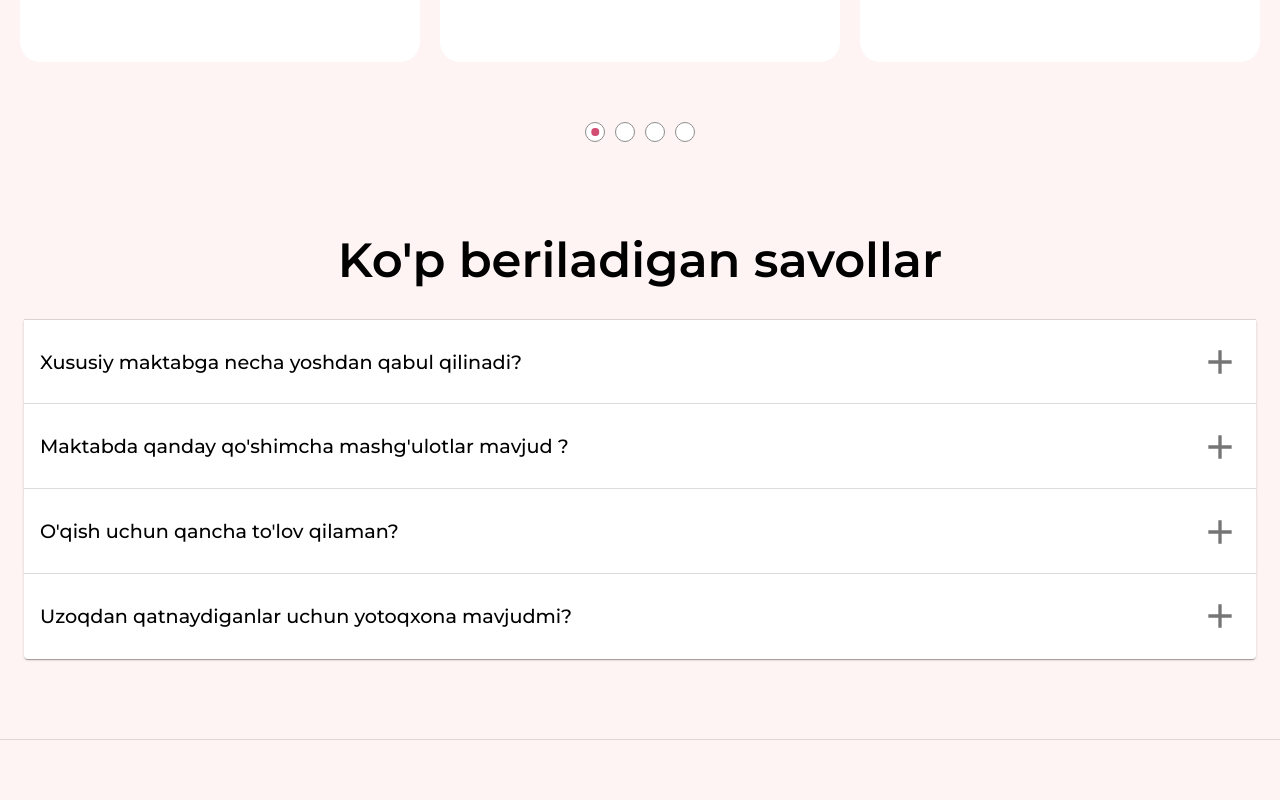
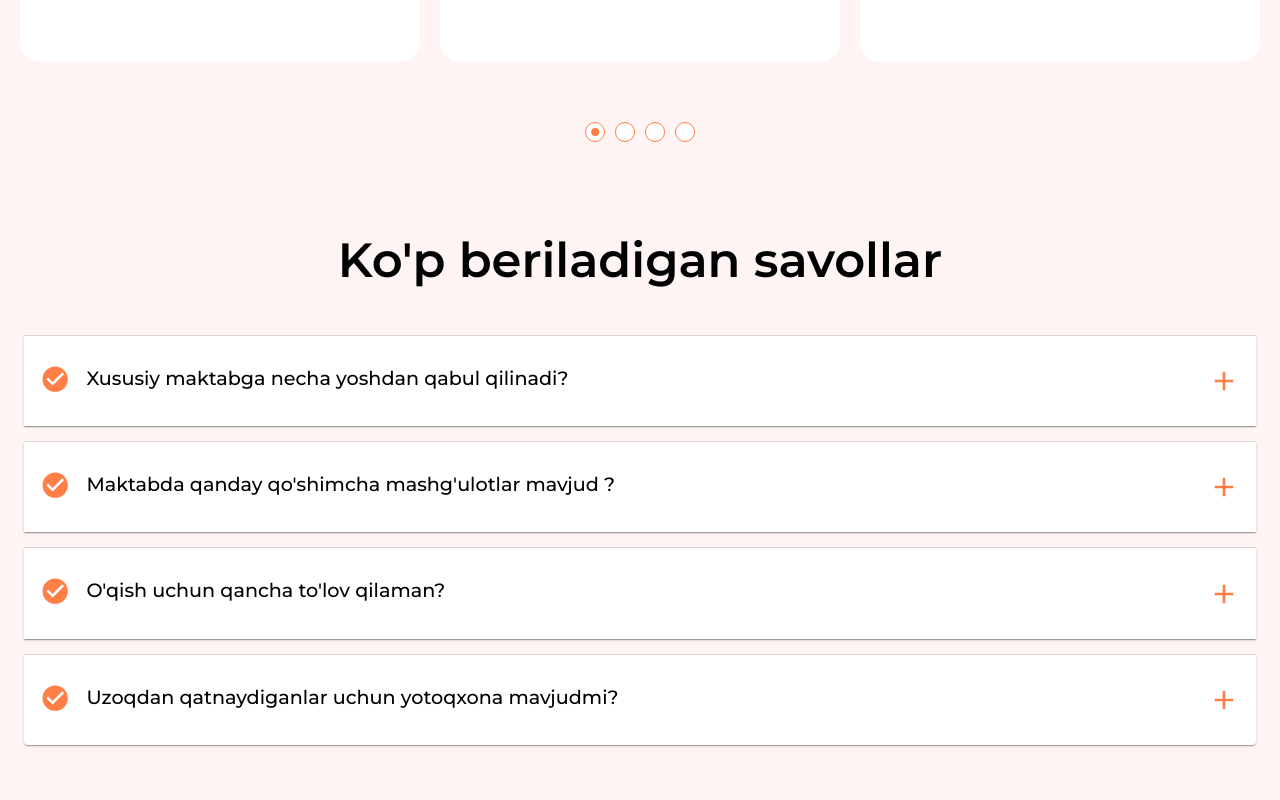
Before and after one commit to AsilbekJr/sps, a React (Vite) app: page /about in a window 1280 px wide. Shown: the part 1760-2560 px from the top of the page. Built offline with nearby package versions, Linux system fonts and the light colour scheme.

Commit message:
directions page created

```diff
--- a/src/App.jsx
+++ b/src/App.jsx
@@ -13,6 +13,7 @@ import Footer from "./Footer";
 import { BrowserRouter, Route, Routes, useLocation } from "react-router-dom";
 import About from "./Components/Menu/About";
 import Home from "./Components/Menu/Home";
+import Directions from "./Components/Menu/Directions";
 
 const App = () => {
   const { pathname } = useLocation();
@@ -27,6 +28,7 @@ const App = () => {
       <Routes>
         <Route path="/" element={<Home />} />
         <Route path="about" element={<About />} />
+        <Route path="directions" element={<Directions />} />
       </Routes>
       <Footer />
     </Box>
--- a/src/Components/Menu/About.jsx
+++ b/src/Components/Menu/About.jsx
@@ -30,7 +30,7 @@ const About = () => {
       >
         <Container maxWidth="lg">
           <Box sx={{ py: { lg: "3rem", md: "2rem", sm: "1rem", xs: "1rem" } }}>
-            <Title titleText={"Biz haqimizda"} color="#071952" />
+            <Title titleText={"Biz haqimizda"} />
           </Box>
           <Box>
             <Grid container spacing={4}>
--- /dev/null
+++ b/src/Components/Menu/Directions.jsx
@@ -0,0 +1,253 @@
+import {
+  Box,
+  Button,
+  Container,
+  Grid,
+  ThemeProvider,
+  Typography,
+} from "@mui/material";
+import React, { useState } from "react";
+import Title from "../../Title";
+import Statistics from "../../Statistics";
+import { rubik } from "../../fonts/fonts";
+import Teachers from "../../Teachers";
+import FAQ from "../../FAQ";
+
+const Directions = () => {
+  const [scroll, setScroll] = useState(false);
+
+  React.useEffect(() => {
+    window.addEventListener("scroll", stickNavbar);
+    return () => window.removeEventListener("scroll", stickNavbar);
+  }, []);
+  const stickNavbar = () => {
+    if (window !== undefined) {
+      let windowHeight = window.scrollY;
+      // window height changed for the demo
+      windowHeight > 50 ? setScroll(true) : setScroll(false);
+    }
+  };
+  return (
+    <ThemeProvider theme={rubik}>
+      <Box
+        className="directions"
+        sx={{
+          mt: scroll ? "100px" : "0",
+        }}
+      >
+        <Container maxWidth="lg">
+          <Grid
+            container
+            spacing={8}
+            sx={{ py: { lg: "3rem", md: "2rem", sm: "1rem", xs: "1rem" } }}
+          >
+            <Grid item lg={6} md={6} sm={12} xs={12}>
+              <Box
+                sx={{
+                  pt: { lg: "3rem", md: "2rem", sm: "1.5rem", xs: "1rem" },
+                }}
+              >
+                <Typography
+                  sx={{
+                    fontSize: {
+                      lg: "4.5rem",
+                      md: "3rem",
+                      sm: "2.3rem",
+                      xs: "2rem",
+                    },
+                    py: { lg: "3rem", md: "2rem", sm: "1.5rem", xs: "1rem" },
+                    fontWeight: "600",
+                    lineHeight: {
+                      lg: "5rem",
+                      md: "5rem",
+                      sm: "3rem",
+                      xs: "3rem",
+                    },
+                  }}
+                >
+                  O'zingizga mos yo'nalishni tanlang
+                </Typography>
+                <Typography width={"70%"} fontWeight={"300"}>
+                  {" "}
+                  Farzandingiz kelajagi uchun u qiziqadigan yo'nalishni tanlang.
+                </Typography>
+                <Button
+                  sx={{
+                    backgroundColor: "#ef7a0e",
+                    display: "flex",
+                    alignItems: "center",
+                    justifyContent: "center",
+                    fontSize: {
+                      lg: ".9rem",
+                      md: ".8rem",
+                      sm: ".7rem",
+                      xs: ".7rem",
+                    },
+                    // width: { lg: "70%", md: "60px", sm: "50%", xs: "50%" },
+                    p: {
+                      lg: "1rem 3rem",
+                      md: ".9rem 2rem",
+                      sm: ".7rem 2rem",
+                      xs: ".7rem 1.8rem",
+                    },
+                    margin: {
+                      lg: "2rem 1rem",
+                      md: "2rem 1rem",
+                      sm: "1rem 8px",
+                      xs: "1rem 8px",
+                    },
+                    borderRadius: "30px",
+                    fontWeight: "700",
+                    letterSpacing: "1.3px",
+                    "&:hover": {
+                      background: "#fff4f4",
+                      color: "#ef7a0e",
+                    },
+                  }}
+                  variant={"contained"}
+                >
+                  Batafsil
+                </Button>
+              </Box>
+            </Grid>
+            <Grid item lg={6} md={6} sm={12} xs={12}>
+              <Grid container spacing={2}>
+                <Grid
+                  item
+                  lg={6}
+                  md={6}
+                  sm={12}
+                  xs={12}
+                  sx={{
+                    maxHeight: {
+                      lg: "360px",
+                      md: "360px",
+                      sm: "300px",
+                      xs: "250px",
+                    },
+                  }}
+                >
+                  <Box sx={{ width: "100%", height: "100%" }}>
+                    <img
+                      style={{
+                        width: "100%",
+                        objectFit: "cover",
+                        height: "100%",
+                      }}
+                      src="https://i.pinimg.com/564x/b4/3a/50/b43a508b56125d91fab3c4da05445092.jpg"
+                    />
+                  </Box>
+                </Grid>
+                <Grid
+                  item
+                  lg={6}
+                  md={6}
+                  sm={12}
+                  xs={12}
+                  sx={{
+                    height: {
+                      lg: "300px",
+                      md: "300px",
+                      sm: "300px",
+                      xs: "250px",
+                    },
+                  }}
+                >
+                  <Box
+                    sx={{
+                      width: { lg: "120%", md: "120%", sm: "100%", xs: "100%" },
+                      height: "100%",
+                      paddingTop: { lg: "40px", md: "40px", sm: "0", xs: "0" },
+                    }}
+                  >
+                    <img
+                      style={{
+                        width: "100%",
+                        height: "100%",
+                        objectFit: "cover",
+                      }}
+                      src="https://i.pinimg.com/564x/56/f0/27/56f027563ae1f95c0b53a3522b13f7d6.jpg"
+                    />
+                  </Box>
+                </Grid>
+                <Grid
+                  item
+                  lg={6}
+                  md={6}
+                  sm={12}
+                  xs={12}
+                  sx={{
+                    width: "100%",
+                    height: {
+                      lg: "320px",
+                      md: "320px",
+                      sm: "300px",
+                      xs: "250px",
+                    },
+                  }}
+                >
+                  <Box
+                    sx={{
+                      width: "100%",
+                      height: "100%",
+                      paddingLeft: {
+                        lg: "30px",
+                        md: "30px",
+                        sm: 0,
+                        xs: 0,
+                      },
+                    }}
+                  >
+                    <img
+                      style={{
+                        width: "100%",
+                        height: "100%",
+                        objectFit: "cover",
+                      }}
+                      src="https://static.abt.uz/crop/600__5a0db36ef295f.jpg"
+                    />
+                  </Box>
+                </Grid>
+                <Grid
+                  item
+                  lg={6}
+                  md={6}
+                  sm={12}
+                  xs={12}
+                  sx={{
+                    width: "100%",
+                    height: {
+                      lg: "100%",
+                      md: "100%",
+                      sm: "300px",
+                      xs: "250px",
+                    },
+                  }}
+                >
+                  <Box
+                    sx={{
+                      width: "100%",
+                      height: "100%",
+                      mt: { lg: "-60px", md: "-60px", sm: 0, xs: 0 },
+                    }}
+                  >
+                    <img
+                      style={{
+                        width: "100%",
+                        height: "100%",
+                        objectFit: "cover",
+                      }}
+                      src="https://i.pinimg.com/564x/1a/08/90/1a0890fe128b67f16ee259243e7d8557.jpg"
+                    />
+                  </Box>
+                </Grid>
+              </Grid>
+            </Grid>
+          </Grid>
+        </Container>
+      </Box>
+    </ThemeProvider>
+  );
+};
+
+export default Directions;
--- a/src/FAQ.jsx
+++ b/src/FAQ.jsx
@@ -6,7 +6,7 @@ import Typography from "@mui/material/Typography";
 import ExpandMoreIcon from "@mui/icons-material/ExpandMore";
 import { Box, Container, ThemeProvider } from "@mui/material";
 import Title from "./Title";
-import { Add, PlusOne, Remove } from "@mui/icons-material";
+import { Add, CheckCircle, PlusOne, Remove } from "@mui/icons-material";
 import { font } from "./fonts/fonts";
 
 export default function FAQ() {
@@ -22,14 +22,14 @@ export default function FAQ() {
         <Container maxWidth="lg">
           <Title textAlign={"center"} titleText={"Ko'p beriladigan savollar"} />
           <Accordion
+            sx={{ mt: { lg: "1rem", md: "1rem", sm: ".8rem", xs: "0.8rem" } }}
             expanded={expanded === "panel1"}
             onChange={handleChange("panel1")}
           >
             <AccordionSummary
               sx={{
-                transition: "all .6s",
                 p: { lg: "1rem", md: ".9rem", sm: ".8", xs: ".7" },
-                background: expanded === "panel1" ? "#132043" : "",
+                background: expanded === "panel1" ? "#ff7f46" : "",
                 color: expanded === "panel1" ? "#fff" : "#000",
               }}
               expandIcon={
@@ -38,21 +38,22 @@ export default function FAQ() {
                     sx={{
                       color: "#fff",
                       fontSize: {
-                        lg: "2.5rem",
-                        md: "2rem",
-                        sm: "2rem",
-                        xs: "2rem",
+                        lg: "2rem",
+                        md: "1.9rem",
+                        sm: "1.9rem",
+                        xs: "1.9rem",
                       },
                     }}
                   />
                 ) : (
                   <Add
                     sx={{
+                      color: "#ff7f46",
                       fontSize: {
-                        lg: "2.5rem",
-                        md: "2rem",
-                        sm: "2rem",
-                        xs: "2rem",
+                        lg: "2rem",
+                        md: "1.9rem",
+                        sm: "1.9rem",
+                        xs: "1.9rem",
                       },
                     }}
                   />
@@ -61,6 +62,14 @@ export default function FAQ() {
               aria-controls="panel1bh-content"
               id="panel1bh-header"
             >
+              <Box sx={{ m: "0 1rem 0 0rem" }}>
+                <CheckCircle
+                  sx={{
+                    color: expanded === "panel1" ? "#fff" : "#ff7f46",
+                    fontSize: "1.9rem",
+                  }}
+                />
+              </Box>
               <Typography
                 sx={{
                   fontWeight: "500",
@@ -97,13 +106,14 @@ export default function FAQ() {
             </AccordionDetails>
           </Accordion>
           <Accordion
+            sx={{ mt: { lg: "1rem", md: "1rem", sm: ".8rem", xs: "0.8rem" } }}
             expanded={expanded === "panel2"}
             onChange={handleChange("panel2")}
           >
             <AccordionSummary
               sx={{
                 p: { lg: "1rem", md: ".9rem", sm: ".8", xs: ".7" },
-                background: expanded === "panel2" ? "#132043" : "",
+                background: expanded === "panel2" ? "#ff7f46" : "",
                 color: expanded === "panel2" ? "#fff" : "#000",
               }}
               expandIcon={
@@ -112,21 +122,22 @@ export default function FAQ() {
                     sx={{
                       color: "#fff",
                       fontSize: {
-                        lg: "2.5rem",
-                        md: "2rem",
-                        sm: "2rem",
-                        xs: "2rem",
+                        lg: "2rem",
+                        md: "1.9rem",
+                        sm: "1.9rem",
+                        xs: "1.9rem",
                       },
                     }}
                   />
                 ) : (
                   <Add
                     sx={{
+                      color: "#ff7f46",
                       fontSize: {
-                        lg: "2.5rem",
-                        md: "2rem",
-                        sm: "2rem",
-                        xs: "2rem",
+                        lg: "2rem",
+                        md: "1.9rem",
+                        sm: "1.9rem",
+                        xs: "1.9rem",
                       },
                     }}
                   />
@@ -135,6 +146,14 @@ export default function FAQ() {
               aria-controls="panel2bh-content"
               id="panel2bh-header"
             >
+              <Box sx={{ m: "0 1rem 0 0rem" }}>
+                <CheckCircle
+                  sx={{
+                    color: expanded === "panel2" ? "#fff" : "#ff7f46",
+                    fontSize: "1.9rem",
+                  }}
+                />
+              </Box>
               <Typography
                 sx={{
                   fontWeight: "500",
@@ -181,13 +200,14 @@ export default function FAQ() {
             </AccordionDetails>
           </Accordion>
           <Accordion
+            sx={{ mt: { lg: "1rem", md: "1rem", sm: ".8rem", xs: "0.8rem" } }}
             expanded={expanded === "panel3"}
             onChange={handleChange("panel3")}
           >
             <AccordionSummary
               sx={{
                 p: { lg: "1rem", md: ".9rem", sm: ".8", xs: ".7" },
-                background: expanded === "panel3" ? "#132043" : "",
+                background: expanded === "panel3" ? "#ff7f46" : "",
                 color: expanded === "panel3" ? "#fff" : "#000",
               }}
               expandIcon={
@@ -196,21 +216,22 @@ export default function FAQ() {
                     sx={{
                       color: "#fff",
                       fontSize: {
-                        lg: "2.5rem",
-                        md: "2rem",
-                        sm: "2rem",
-                        xs: "2rem",
+                        lg: "2rem",
+                        md: "1.9rem",
+                        sm: "1.9rem",
+                        xs: "1.9rem",
                       },
                     }}
                   />
                 ) : (
                   <Add
                     sx={{
+                      color: "#ff7f46",
                       fontSize: {
-                        lg: "2.5rem",
-                        md: "2rem",
-                        sm: "2rem",
-                        xs: "2rem",
+                        lg: "2rem",
+                        md: "1.9rem",
+                        sm: "1.9rem",
+                        xs: "1.9rem",
                       },
                     }}
                   />
@@ -219,6 +240,14 @@ export default function FAQ() {
               aria-controls="panel3bh-content"
               id="panel3bh-header"
             >
+              <Box sx={{ m: "0 1rem 0 0rem" }}>
+                <CheckCircle
+                  sx={{
+                    color: expanded === "panel3" ? "#fff" : "#ff7f46",
+                    fontSize: "1.9rem",
+                  }}
+                />
+              </Box>
               <Typography
                 sx={{
                   fontWeight: "500",
@@ -255,13 +284,14 @@ export default function FAQ() {
             </AccordionDetails>
           </Accordion>
           <Accordion
+            sx={{ mt: { lg: "1rem", md: "1rem", sm: ".8rem", xs: "0.8rem" } }}
             expanded={expanded === "panel4"}
             onChange={handleChange("panel4")}
           >
             <AccordionSummary
               sx={{
                 p: { lg: "1rem", md: ".9rem", sm: ".8", xs: ".7" },
-                background: expanded === "panel4" ? "#132043" : "",
+                background: expanded === "panel4" ? "#ff7f46" : "",
                 color: expanded === "panel4" ? "#fff" : "#000",
               }}
               expandIcon={
@@ -270,21 +300,22 @@ export default function FAQ() {
                     sx={{
                       color: "#fff",
                       fontSize: {
-                        lg: "2.5rem",
-                        md: "2rem",
-                        sm: "2rem",
-                        xs: "2rem",
+                        lg: "2rem",
+                        md: "1.9rem",
+                        sm: "1.9rem",
+                        xs: "1.9rem",
                       },
                     }}
                   />
                 ) : (
                   <Add
                     sx={{
+                      color: "#ff7f46",
                       fontSize: {
-                        lg: "2.5rem",
-                        md: "2rem",
-                        sm: "2rem",
-                        xs: "2rem",
+                        lg: "2rem",
+                        md: "1.9rem",
+                        sm: "1.9rem",
+                        xs: "1.9rem",
                       },
                     }}
                   />
@@ -293,6 +324,14 @@ export default function FAQ() {
               aria-controls="panel4bh-content"
               id="panel4bh-header"
             >
+              <Box sx={{ m: "0 1rem 0 0rem" }}>
+                <CheckCircle
+                  sx={{
+                    color: expanded === "panel4" ? "#fff" : "#ff7f46",
+                    fontSize: "1.9rem",
+                  }}
+                />
+              </Box>
               <Typography
                 sx={{
                   fontWeight: "500",
--- a/src/Navbar.jsx
+++ b/src/Navbar.jsx
@@ -25,8 +25,8 @@ const pages = [
     path: "about",
   },
   {
-    name: "Kurslar",
-    path: "courses",
+    name: "Yo'nalishlar",
+    path: "directions",
   },
   {
     name: "Blog",
--- a/src/Style/Testimonials.css
+++ b/src/Style/Testimonials.css
@@ -70,7 +70,7 @@
   align-items: center;
   background-color: #fff;
   display: flex;
-  border: 1.5px solid #8e8e8e;
+  border: 1.5px solid #ff7f46;
   justify-content: center;
   align-items: center;
   border-radius: 50%;
@@ -99,7 +99,7 @@
   align-items: center;
   width: 7.5px;
   color: #fff;
-  background: #d14d72; /* active dotning rangi */
+  background: #ff7f46; /* active dotning rangi */
   opacity: 1; /* active dotning shaffofligi */
 }
 
```
